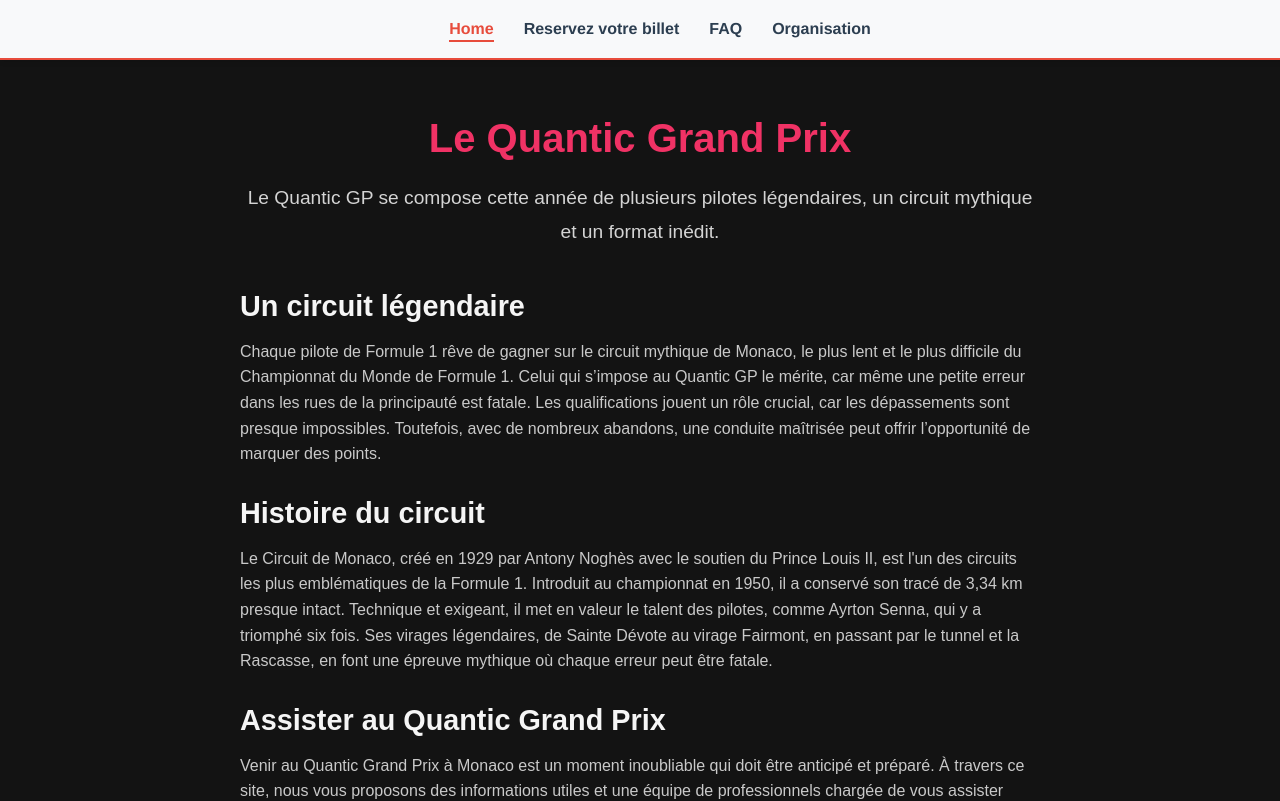
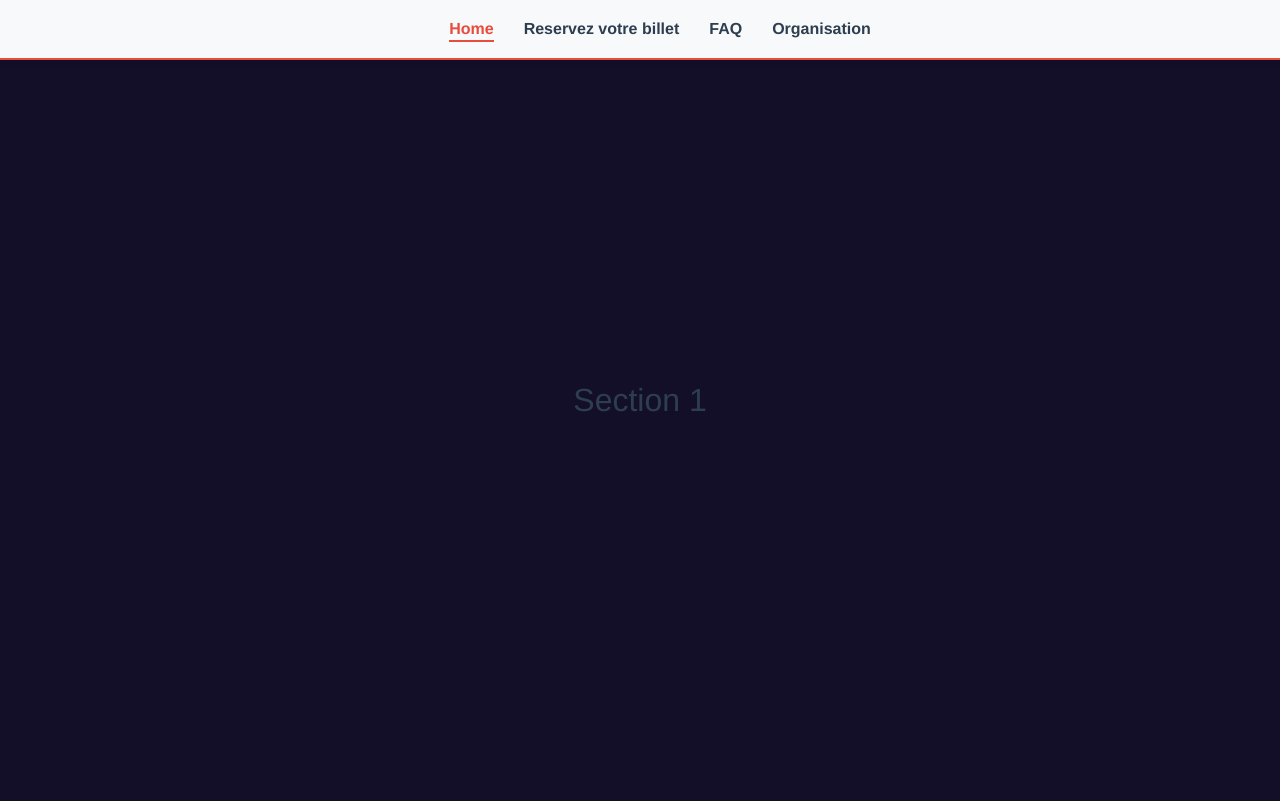
Before and after one commit to SemihAslan123/QuanticGP, a Vue app: page / in a window 1280 px wide. Shown: the top 801 px of the page. Built offline with nearby package versions, Linux system fonts and the light colour scheme; a web font is replaced by a local one.

Commit message:
Update HomeView.vue

```diff
--- a/src/views/HomeView.vue
+++ b/src/views/HomeView.vue
@@ -11,19 +11,7 @@
     <!-- =========================================================================================================================-->
 
 
-     <!--<div class="section" id="section1">-->
-
-        <!--<h1>Bienvenue chez Quantic GP</h1>-->
-
-         <router-link to="/reservation">
-            <button>Réserver un Billet</button>
-         </router-link>
-
-         <router-link to="/faq">
-            <button>FAQ</button>
-         </router-link>
-
-      <!--</div>-->
+      <div class="section" id="section1">Section 1</div>
 
 
     <!-- =========================================================================================================================-->
@@ -31,39 +19,10 @@
     <!-- =========================================================================================================================-->
 
 
-     <div class="section" id="section2">
-       <div class="content-container">
-         <h2>Le Quantic Grand Prix</h2>
-         <p class="intro-text">
-           Le Quantic GP se compose cette année de plusieurs pilotes légendaires, un circuit mythique et un format inédit.
-         </p>
-
-         <div class="info-block">
-           <h3>Un circuit légendaire</h3>
-           <p>
-             Chaque pilote de Formule 1 rêve de gagner sur le circuit mythique de Monaco, le plus lent et le plus difficile du Championnat du Monde de Formule 1. Celui qui s’impose au Quantic GP le mérite, car même une petite erreur dans les rues de la principauté est fatale. Les qualifications jouent un rôle crucial, car les dépassements sont presque impossibles. Toutefois, avec de nombreux abandons, une conduite maîtrisée peut offrir l’opportunité de marquer des points.
-           </p>
-         </div>
-
-         <div class="info-block">
-           <h3>Histoire du circuit</h3>
-           <p>
-             Le Circuit de Monaco, créé en 1929 par Antony Noghès avec le soutien du Prince Louis II, est l'un des circuits les plus emblématiques de la Formule 1. Introduit au championnat en 1950, il a conservé son tracé de 3,34 km presque intact. Technique et exigeant, il met en valeur le talent des pilotes, comme Ayrton Senna, qui y a triomphé six fois. Ses virages légendaires, de Sainte Dévote au virage Fairmont, en passant par le tunnel et la Rascasse, en font une épreuve mythique où chaque erreur peut être fatale.
-           </p>
-         </div>
-
-         <div class="info-block">
-           <h3>Assister au Quantic Grand Prix</h3>
-           <p>
-             Venir au Quantic Grand Prix à Monaco est un moment inoubliable qui doit être anticipé et préparé. À travers ce site, nous vous proposons des informations utiles et une équipe de professionnels chargée de vous assister dans l’organisation de votre séjour : hôtel, billets, terrasse, yacht, limousine, restaurant.
-           </p>
-         </div>
-       </div>
-     </div>
+      <div class="section" id="section2">Section 2</div>
 
 
-
-     <!-- =============================================================================================================================-->
+    <!-- =============================================================================================================================-->
     <!-- ======================================= TROISIÈME CONTAINER : CARTE DE L'EVENEMENT ========================================= -->
     <!-- =============================================================================================================================-->
 
@@ -179,7 +138,7 @@
       <!-- =========================================================================================================================-->
 
 
-      <div class="section" id="section4"></div>
+      <div class="section" id="section4">Section 4</div>
 
 
    </div>
```
